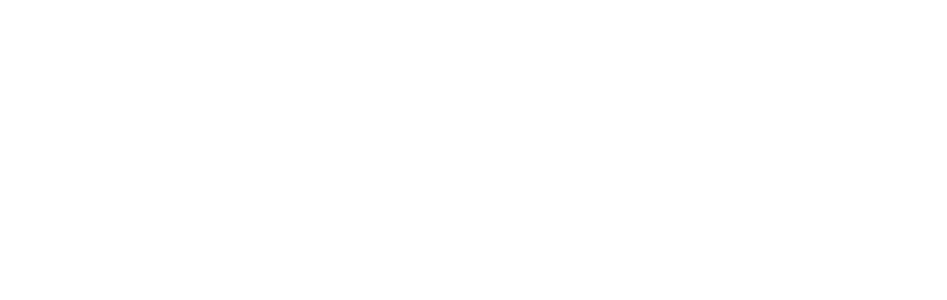
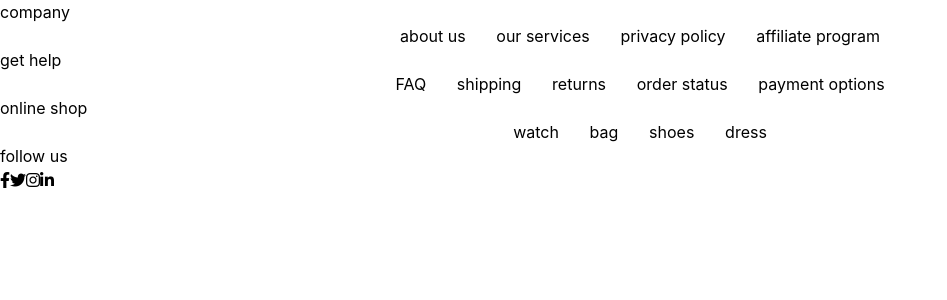
Before and after one commit to SunnyMinh317/WebDangKiem, a React (Create React App) app in the folder client/: page / in a window 1280 px wide. Before the commit this address had no page. Shown: the top 300 px of the page, without its empty margins (0-947 px from the left). Built offline with nearby package versions, Linux system fonts and the light colour scheme.

Commit message:
Update app routes

```diff
--- a/client/package.json
+++ b/client/package.json
@@ -24,6 +24,7 @@
     "chart.js": "^4.3.0",
     "file-saver": "^2.0.5",
     "material-icons": "^1.13.6",
+    "mdb-react-ui-kit": "^6.1.0",
     "react": "^18.2.0",
     "react-bootstrap": "^2.7.2",
     "react-chartjs-2": "^5.2.0",
--- a/client/src/App.js
+++ b/client/src/App.js
@@ -13,23 +13,88 @@
 import AdminHomePage from './pages/AdminHomePage';
 import Dashboard from './pages/prediction/Dashboard';
 import Profile from './pages/center/Profile';
+import Footer from './components/Footer';
+import { Outlet } from 'react-router-dom';
+import { createBrowserRouter, RouterProvider } from 'react-router-dom';
+
+const Layout = ()=>{
+  return (
+    <>
+      <Outlet/>
+      <Footer/>
+    </>
+  )
+}
+
+const router = createBrowserRouter([
+  {
+    path: "/",
+    element: <Layout/>,
+    children:[
+      //! Admin routes
+      {
+        path: '/adminHome',
+         element: <AdminHomePage/>
+      },
+      {
+        path: '/danhsachxe',
+         element: <DSXe/>,
+      },
+      {
+        path: '/danhsachtrungtam',
+         element: <DSTrungTam/>,
+
+      },{
+        path: '/captaikhoan',
+         element: <CapTaiKhoan/>,
+      },
+      //!Centre routes
+      {
+        path: '/centreHome',
+        element: <CentreHomePage/>
+      },
+      {
+        path: '/dsxetrungtam',
+        element: <CenterDSXe/>
+      },
+      {
+        path: '/themxe',
+        element: <AddCar/>
+      },
+      {
+        path: '/dubao',
+        element: <Dashboard/>
+      },
+      {
+        path: '/profile',
+        element: <Profile/>
+      }
+    ]
+  },
+  {
+    path: "/login",
+    element: <Login/>
+  },
+])
+
 function App() {
   return (
-    <BrowserRouter>
-      <Routes>
-        {/* <Route index element={<HomePage/>}/>   */}
-        <Route path='/adminHome' element={<AdminHomePage/>}/>
-        <Route path='/centreHome' element={<CentreHomePage/>}/>
-        <Route path='/login' element={<Login/>}/>
-        <Route path='/danhsachxe' element={<DSXe/>}/>
-        <Route path='/danhsachtrungtam' element={<DSTrungTam/>}/>
-        <Route path='/captaikhoan' element={<CapTaiKhoan/>}/>
-        <Route path='/dsxetrungtam' element={<CenterDSXe/>}/>
-        <Route path='/themxe' element={<AddCar/>}/>
-        <Route path='/dubao' element={<Dashboard/>}/>
-        <Route path='/profile' element={<Profile/>}/>
-      </Routes>
-    </BrowserRouter>
+    // <BrowserRouter>
+    //   <Routes>
+    //     {/* <Route index element={<HomePage/>}/>   */}
+    //     <Route path='/adminHome' element={<AdminHomePage/>}/>
+    //     <Route path='/centreHome' element={<CentreHomePage/>}/>
+    //     <Route path='/login' element={<Login/>}/>
+    //     <Route path='/danhsachxe' element={<DSXe/>}/>
+    //     <Route path='/danhsachtrungtam' element={<DSTrungTam/>}/>
+    //     <Route path='/captaikhoan' element={<CapTaiKhoan/>}/>
+    //     <Route path='/dsxetrungtam' element={<CenterDSXe/>}/>
+    //     <Route path='/themxe' element={<AddCar/>}/>
+    //     <Route path='/dubao' element={<Dashboard/>}/>
+    //     <Route path='/profile' element={<Profile/>}/>
+    //   </Routes>
+    // </BrowserRouter>
+    <RouterProvider router={router}/>
   )
 }
 
--- a/client/src/components/Footer.js
+++ b/client/src/components/Footer.js
@@ -1,18 +1,60 @@
 import React from "react";
 import FooterCSS from "./style/Footer.module.css"
 import { Link } from "react-router-dom";
+// import "./style/Footer.css"
 
 const Footer = () => {
     return (
-        <footer className={FooterCSS.container}>
-            <div className={FooterCSS.logo}>
-                <i class="fa-solid fa-bus"></i>
-                <a>
-                    RegistryTotal
-                </a>
-            </div>
-        </footer>
-    )
+        <body>
+
+  <footer class="footer">
+  	 <div class="container">
+  	 	<div class="row">
+  	 		<div class="footer-col">
+  	 			<h4>company</h4>
+  	 			<ul>
+  	 				<li><a href="#">about us</a></li>
+  	 				<li><a href="#">our services</a></li>
+  	 				<li><a href="#">privacy policy</a></li>
+  	 				<li><a href="#">affiliate program</a></li>
+  	 			</ul>
+  	 		</div>
+  	 		<div class="footer-col">
+  	 			<h4>get help</h4>
+  	 			<ul>
+  	 				<li><a href="#">FAQ</a></li>
+  	 				<li><a href="#">shipping</a></li>
+  	 				<li><a href="#">returns</a></li>
+  	 				<li><a href="#">order status</a></li>
+  	 				<li><a href="#">payment options</a></li>
+  	 			</ul>
+  	 		</div>
+  	 		<div class="footer-col">
+  	 			<h4>online shop</h4>
+  	 			<ul>
+  	 				<li><a href="#">watch</a></li>
+  	 				<li><a href="#">bag</a></li>
+  	 				<li><a href="#">shoes</a></li>
+  	 				<li><a href="#">dress</a></li>
+  	 			</ul>
+  	 		</div>
+  	 		<div class="footer-col">
+  	 			<h4>follow us</h4>
+  	 			<div class="social-links">
+  	 				<a href="#"><i class="fab fa-facebook-f"></i></a>
+  	 				<a href="#"><i class="fab fa-twitter"></i></a>
+  	 				<a href="#"><i class="fab fa-instagram"></i></a>
+  	 				<a href="#"><i class="fab fa-linkedin-in"></i></a>
+  	 			</div>
+  	 		</div>
+  	 	</div>
+  	 </div>
+  </footer>
+
+</body>
+    );
 }
 
+
+
 export default Footer;
```
